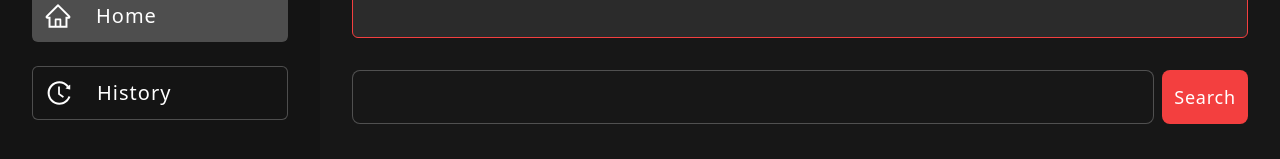
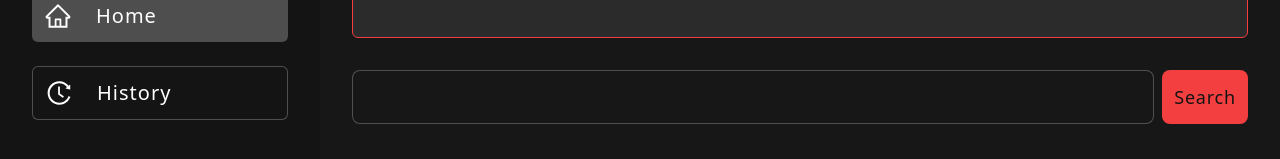
Before and after one commit to ashmeetsmonga/watchlist-react, a React (Vite) app: page / in a window 1280 px wide. Shown: the part 216-375 px from the top of the page. Built offline with nearby package versions, Linux system fonts and the light colour scheme.

Commit message:
black text in search button

```diff
--- a/src/components/Search.jsx
+++ b/src/components/Search.jsx
@@ -7,7 +7,7 @@ const Search = () => {
 				type='text'
 				className='w-full p-3 text-lg bg-darkGray text-white border border-gray rounded-lg outline-none'
 			/>
-			<button className='px-3 py-2 text-lg bg-primary text-white rounded-lg'>Search</button>
+			<button className='px-3 py-2 text-lg bg-primary text-black rounded-lg'>Search</button>
 		</div>
 	);
 };
```
